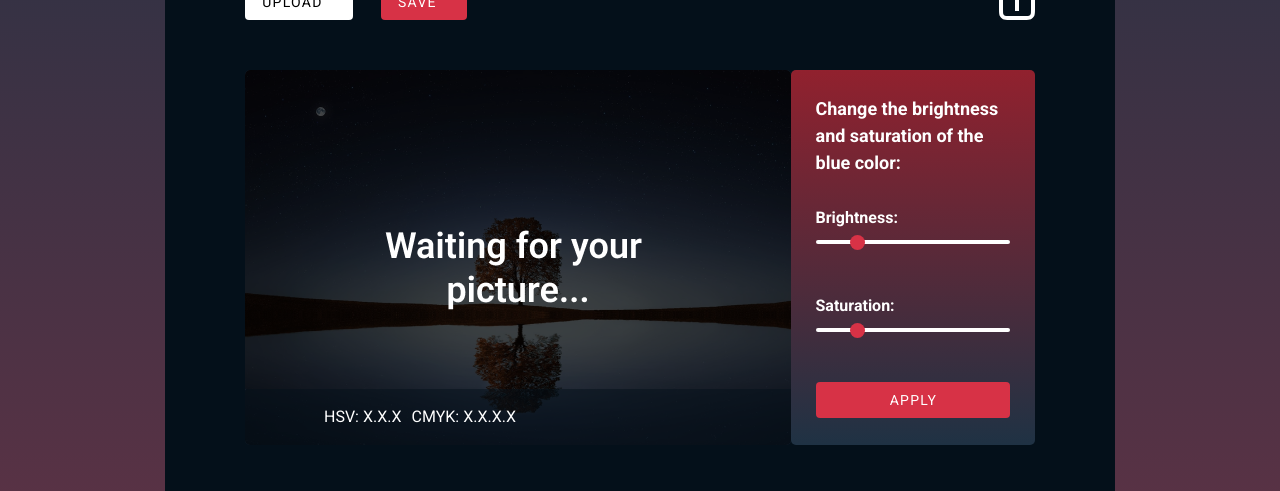
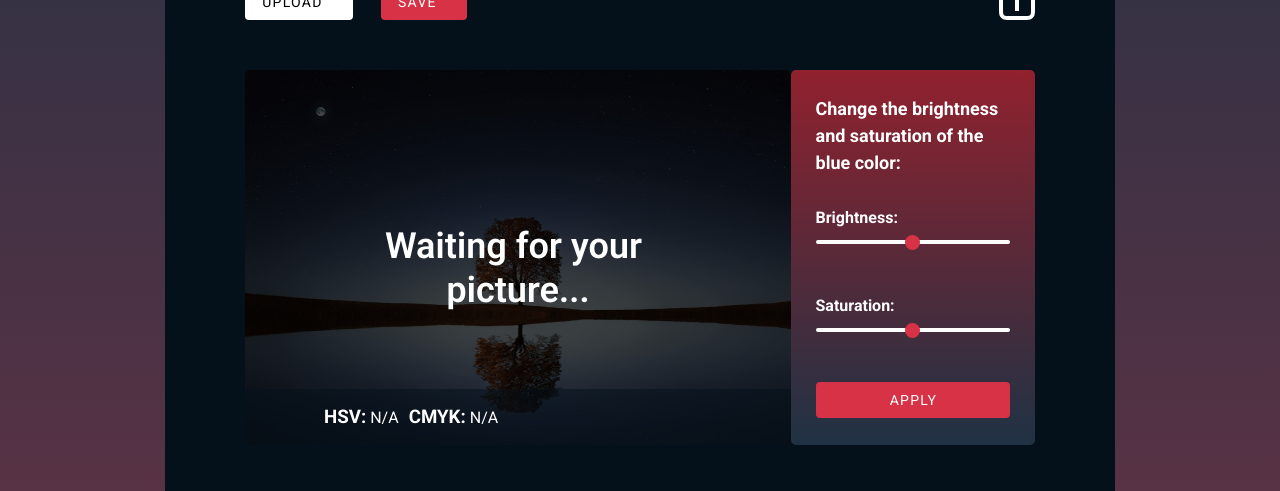
Before and after one commit to SolomiiaLomnytska22/ComputerGraphicsVue, a Vue app: page /colors in a window 1280 px wide. Shown: the part 461-952 px from the top of the page. Built offline with nearby package versions, Linux system fonts and the light colour scheme; some icons are missing.

Commit message:
Added coordinates display, save function.

```diff
--- a/package.json
+++ b/package.json
@@ -11,6 +11,7 @@
     "@jamescoyle/vue-icon": "^0.1.2",
     "@mdi/js": "^7.3.67",
     "core-js": "^3.8.3",
+    "file-saver": "^2.0.5",
     "p5": "^1.7.0",
     "vue": "^3.2.13",
     "vue-router": "^4.2.5",
--- a/src/components/ColorsPage.vue
+++ b/src/components/ColorsPage.vue
@@ -4,14 +4,16 @@
 
      <div class="page-heading">
          <h1 class="caption">COLOR SCHEMES</h1>
-         <a href="https://www.geeksforgeeks.org/difference-between-rgb-cmyk-hsv-and-yiq-color-models/" target="_blank"><div class="learn-more-btn"></div></a>
+         <a href="https://www.geeksforgeeks.org/difference-between-rgb-cmyk-hsv-and-yiq-color-models/" target="_blank">
+            <div class="learn-more-btn"></div>
+        </a>
      </div>
 
      <div class = "content">
          <div class="toolbar-btn">
             <div class="buttons">
             <ImageUploader  style="margin-right:10px"  @file-selected="handleFileSelected"></ImageUploader>
-            <v-btn class="btn" variant="flat" color="#D73246">Save
+            <v-btn class="btn" variant="flat" color="#D73246" @click="saveImage">Save
                 <svg-icon style = "padding-left: 5px; color: #FFFFFF" type="mdi" :path="mdiContentSaveAll"></svg-icon>
             </v-btn>
             <span class="filename" >{{ uploadedFileName }}</span>
@@ -20,25 +22,27 @@
         </div>
          <div class = "work-area">
             <div class = "picture-container">
-                <canvas ref= "imageCanvas" alt="Your Image"></canvas>
+                <canvas ref= "imageCanvas" alt="Your Image"  @mousemove="getPixelColor"></canvas>
                     <div class="toolbar">
-                        <v-btn class="btn" variant="text" color="white">
+                        <v-btn class="btn" variant="text" color="white"  @mousedown="buttonPressed = true" @mouseup="buttonPressed = false" >
                             <svg-icon style = "color: #ffffff" type="mdi" :path="mdiEyeOff"></svg-icon>
                         </v-btn>
-                        <span class="info">HSV: X.X.X </span><span class="info">CMYK: X.X.X.X</span>
+                        <span class="info"><h3 style="display:inline">HSV:</h3> {{ formattedHSV  }} </span>
+                        <span class="info"><h3 style="display:inline">CMYK:</h3> {{ formattedCMYK }}</span>
                     </div>
+                    <canvas v-show="!buttonPressed" ref= "newImageCanvas" alt="Your Image"  @mousemove="getPixelColor"></canvas>
             </div >
             <div class = "input-form" style="height: auto;">
             <p class="title">Change the brightness and saturation of the blue color:</p>
             <div class="input-field" >
                 <label for="brightness">Brightness:</label>
-                <input type="range" id="brightness" min="1" max="255" step="1" />
+                <input type="range" id="brightness" min="-1" max="1" step="0.01"  v-model="brightnessValue"/>
             </div>
         <div class="input-field">
             <label for="saturation">Saturation:</label>
-            <input type="range" id="saturation"  min="1" max="255" step="1" />
+            <input type="range" id="saturation"  min="-1" max="1" step="0.01" v-model="saturationValue" />
         </div>
-        <v-btn class="btn" variant="flat" color="#D73246" >Apply</v-btn>
+        <v-btn class="btn" variant="flat" color="#D73246" @click="adjustSaturationAndBrightness" >Apply</v-btn>
         </div>
     </div>
 
@@ -57,17 +61,59 @@
  import SvgIcon from '@jamescoyle/vue-icon';
 import { mdiUpload, mdiContentSaveAll, mdiEyeOff} from '@mdi/js';
 import ImageUploader from './ImageUploader.vue';
+import { hsvToRgb, rgbToHsv, rgbToCmyk/*, cmykToRgb*/ } from './ConvertionFunctions'
+import { saveAs } from 'file-saver';
  export default{
+    data() {
+    return {
+       mdiUpload,
+       mdiContentSaveAll,
+       mdiEyeOff,
+       selectedImage:"/PlaceHolder.png",
+       uploadedFileName:"",
+       saturationValue: 0,
+       brightnessValue: 0,
+       pixelColor: { rgb: 'N/A', cmyk: 'N/A', hsv: 'N/A' },
+       buttonPressed: false,
+    }
+  },
+    computed: {
+    formattedHSV() {
+        if(this.pixelColor.hsv==="N/A")
+        {
+            return(this.pixelColor.hsv);
+        }
+      const roundedValues = this.pixelColor.hsv.map((value) => (Math.round(value * 1000) / 1000));
+      return roundedValues.join(', ');
+    },
+    formattedCMYK() {
+        if(this.pixelColor.cmyk==="N/A")
+        {
+            return(this.pixelColor.cmyk);
+        }
+      const roundedValues = this.pixelColor.cmyk.map((value) => (Math.round(value * 1000) / 1000));
+      return roundedValues.join(', ');
+    },
+  },
      methods: {
+
        navigateTo(route) {
          this.$router.push({ name: route });
+       },
+       saveImage(){
+        const canvas = this.$refs.imageCanvas;
+        canvas.toBlob((blob)=> {saveAs(blob, this.uploadedFileName);});
        },
        handleFileSelected(data)
        {
         this.selectedImage = data.selectedImage;
         this.uploadedFileName = data.uploadedFileName;
 
-        const canvas = this.$refs.imageCanvas;
+        this.drawImage(this.$refs.imageCanvas);
+        this.drawImage(this.$refs.newImageCanvas);
+
+       },
+       drawImage(canvas){
         const context = canvas.getContext('2d');
         const image = new Image();
         image.src = this.selectedImage;
@@ -76,34 +122,63 @@ import ImageUploader from './ImageUploader.vue';
         canvas.height = image.height;
         context.drawImage(image, 0, 0);
        }
-     },
-       defaultDraw(){
-        const canvas = this.$refs.imageCanvas;
-        const context = canvas.getContext('2d');
-        const image = new Image();
-        image.src = this.selectedImage;
-        image.onload = () => {
-        canvas.width = image.width;
-        canvas.height = image.height;
-        context.drawImage(image, 0, 0);
-       }
-    }},
+    }, getPixelColor(event) {
+      const canvas = this.$refs.imageCanvas;
+      const ctx = canvas.getContext('2d');
+      const x = event.offsetX;
+      const y = event.offsetY;
+
+      const pixelData = ctx.getImageData(x, y, 1, 1).data;
+      const r = pixelData[0];
+      const g = pixelData[1];
+      const b = pixelData[2];
+
+      this.pixelColor = {
+        rgb: `rgb(${r}, ${g}, ${b})`,
+        cmyk: rgbToCmyk(r, g, b),
+        hsv: rgbToHsv(r, g, b)
+      };
+    },
+    adjustSaturationAndBrightness() {
+        let pixels, pos;
+        const originalCanvas = this.$refs.imageCanvas;
+        console.log(this.saturationValue);
+
+        pixels = originalCanvas.getContext("2d").getImageData(0, 0, originalCanvas.width, originalCanvas.height).data;
+
+        for (let i = 0; i < originalCanvas.height; ++i) {
+            for (let j = 0; j < originalCanvas.width; ++j) {
+            pos = i * originalCanvas.width + j;
+            pos *= 4;
+            var pixel = {
+                r: pixels[pos],
+                g: pixels[pos + 1],
+                b: pixels[pos + 2],
+            };
+            var hsv = rgbToHsv(pixel.r, pixel.g, pixel.b);
+            if(hsv[0]*360<200||hsv[0]*360>260){
+                hsv.s += this.saturationValue;
+                hsv.v += this.brightnessValue;
+                var rgb = hsvToRgb(hsv.h, hsv.s, hsv.v);
+                pixels[pos] = rgb.r;
+                pixels[pos + 1] = rgb.g;
+                pixels[pos + 2] = rgb.b;
+            }
+            }
+        }
+        this.$refs.newImageCanvas.getContext("2d").putImageData(new ImageData(pixels, originalCanvas.width), 0, 0);
+    },
+
+},
  components:{
     SvgIcon,
     ImageUploader
  },
  mounted(){
-    this.defaultDraw();
+    this.drawImage(this.$refs.imageCanvas);
+    this.drawImage(this.$refs.newImageCanvas);
  },
- data() {
-    return {
-       mdiUpload,
-       mdiContentSaveAll,
-       mdiEyeOff,
-       selectedImage:"/PlaceHolder.png",
-       uploadedFileName:""
-    }
-  }
+
  }
  </script>
 
--- /dev/null
+++ b/src/components/ConvertionFunctions.js
@@ -0,0 +1,101 @@
+function cmykToRgb(c, m, y, k) {
+    var r = 255 * (1 - c) * (1 - k);
+    var g = 255 * (1 - m) * (1 - k);
+    var b = 255 * (1 - y) * (1 - k);
+
+    return [Math.round(r), Math.round(g), Math.round(b)];
+  }
+
+  function rgbToCmyk(r, g, b) {
+    r = r / 255;
+    g = g / 255;
+    b = b / 255;
+
+    var k = 1 - Math.max(r, g, b);
+    var c = (1 - r - k) / (1 - k);
+    var m = (1 - g - k) / (1 - k);
+    var y = (1 - b - k) / (1 - k);
+
+    return [c, m, y, k];
+  }
+
+  function hsvToRgb(hue, saturation, value) {
+    if (hue < 0 || hue > 1) {
+      hue = hue - Math.floor(hue);
+    }
+    if (saturation < 0) {
+      saturation = 0;
+    }
+    if (saturation > 1) {
+      saturation = 1;
+    }
+    if (value < 0) {
+      value = 0;
+    }
+    if (value > 1) {
+      value = 1;
+    }
+    let chroma = value * saturation;
+    let hue1 = hue * 6;
+    let x = chroma * (1 - Math.abs((hue1 % 2) - 1));
+    let r1 = 0,
+      g1 = 0,
+      b1 = 0;
+
+    if (hue1 >= 0 && hue1 <= 1) {
+      [r1, g1, b1] = [chroma, x, 0];
+    } else if (hue1 <= 2) {
+      [r1, g1, b1] = [x, chroma, 0];
+    } else if (hue1 <= 3) {
+      [r1, g1, b1] = [0, chroma, x];
+    } else if (hue1 <= 4) {
+      [r1, g1, b1] = [0, x, chroma];
+    } else if (hue1 <= 5) {
+      [r1, g1, b1] = [x, 0, chroma];
+    } else if (hue1 <= 6) {
+      [r1, g1, b1] = [chroma, 0, x];
+    }
+
+    let m = value - chroma;
+    let [r, g, b] = [r1 + m, g1 + m, b1 + m];
+
+    return [r, g, b];
+  }
+
+  function rgbToHsv(r, g, b) {
+    r /= 255;
+    g /= 255;
+    b /= 255;
+
+    let max = Math.max(r, g, b),
+      min = Math.min(r, g, b);
+    let h = 0,
+      s = 0,
+      v = max;
+
+    let d = max - min;
+    s = max === 0 ? 0 : d / max;
+
+    if (max === min) {
+      h = 0; // achromatic
+    } else {
+      switch (max) {
+        case r:
+          h = (g - b) / d + (g < b ? 6 : 0);
+          break;
+        case g:
+          h = (b - r) / d + 2;
+          break;
+        case b:
+          h = (r - g) / d + 4;
+          break;
+        default:
+          break;
+      }
+      h /= 6;
+    }
+
+    return [h, s, v];
+  }
+
+  module.exports = { cmykToRgb, rgbToCmyk, hsvToRgb, rgbToHsv };
```
Also changed, not shown: 1 other file (tests, documents, lock files or other folders).
